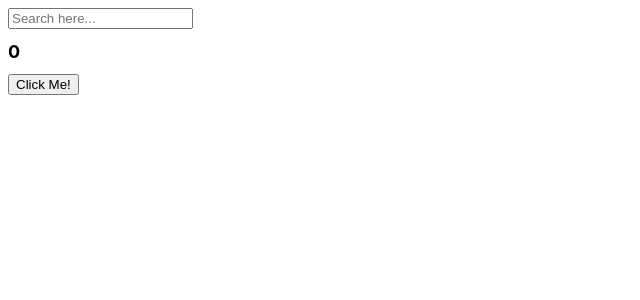
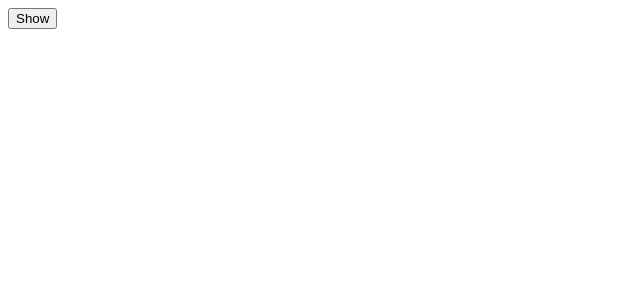
Before and after one commit to Nanco-L/cra-for-beginners, a React (Create React App) app: page / in a window 1280 px wide. Shown: the top 300 px of the page, without its empty margins (0-640 px from the left). Built offline with nearby package versions, Linux system fonts and the light colour scheme.

Commit message:
Until lecture #6

```diff
--- a/src/App.js
+++ b/src/App.js
@@ -1,32 +1,21 @@
-import Button from "./Button";
 import styles from "./App.module.css";
 import { useState, useEffect } from "react";
 
+function Hello() {
+    useEffect(() => {
+        console.log("Created :)");
+        return () => console.log("Destroyed :(");
+    }, []);
+    return <h1>Hello</h1>;
+}
+
 function App() {
-    const [value, setValue] = useState(0);
-    const [keyword, setKeyword] = useState("");
-    const onClick = () => setValue((prev) => prev + 1);
-    const onChange = (event) => setKeyword(event.target.value);
-    console.log("i run all the time");
-    useEffect(() => {
-        console.log("CALL THE API...");
-    }, []);
-    useEffect(() => {
-        if (keyword !== "" && keyword.length > 5) {
-            console.log("SEARCH FOR", keyword);
-        }
-    }, [keyword]);
-
+    const [showing, setShowing] = useState(false);
+    const onClick = () => setShowing((prev) => !prev);
     return (
         <div>
-            <input
-                value={keyword}
-                onChange={onChange}
-                type="text"
-                placeholder="Search here..."
-            />
-            <h1 className={styles.title}>{value}</h1>
-            <button onClick={onClick}>Click Me!</button>
+            <button onClick={onClick}>{showing ? "Hide" : "Show"}</button>
+            {showing ? <Hello /> : null}
         </div>
     );
 }
```
